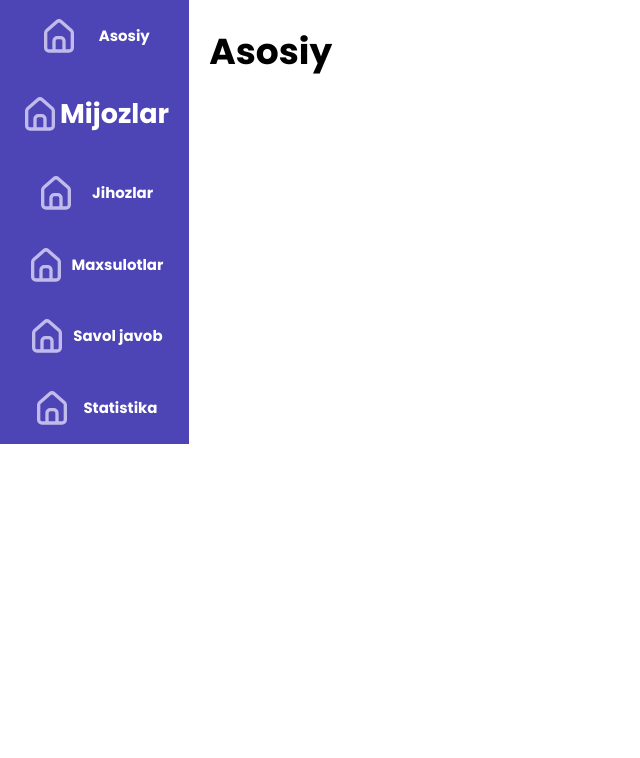
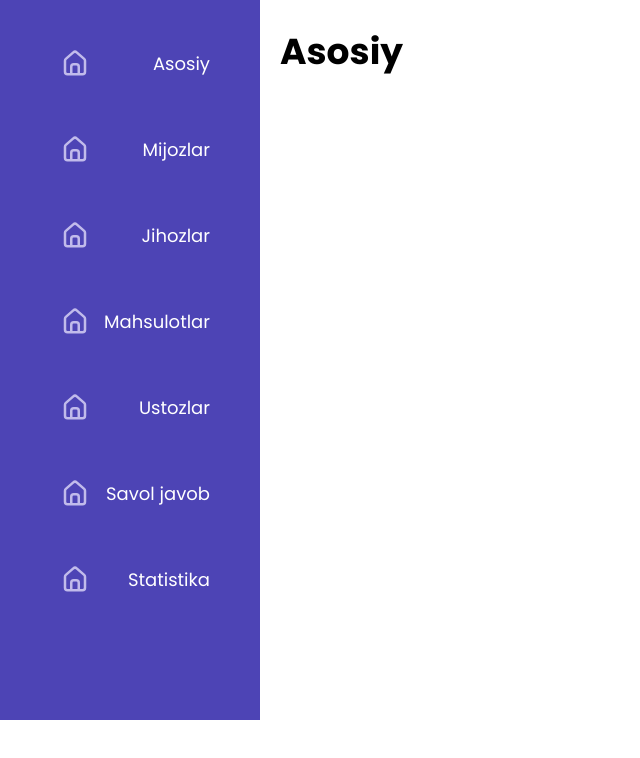
Before and after one commit to MIRZOULUGBEK9008/competation-fitness-dashboard-selfmade, a React (Create React App) app: page / in a window 1280 px wide. Shown: the top 758 px of the page, without its empty margins (0-640 px from the left). Built offline with nearby package versions, Linux system fonts and the light colour scheme.

Commit message:
The table of sidebar was changed

```diff
--- a/src/App.js
+++ b/src/App.js
@@ -16,41 +16,86 @@ function App() {
             <div className="sidebar-parts">{/* <img src="" alt="" /> */}</div>
             <NavLink to="/">
             <div className="sidebar-parts">
+
+              <ul>
+                <li>
+                  <a href="" className="active">
                   <img src={MainPhoto} alt="" />
+                     <span>Asosiy</span></a>
+                </li>
+              </ul>
 
-              <h5>Asosiy</h5>
+
             </div>
             </NavLink>
 
 
             <NavLink to="/Mijozlar">
               <div className="sidebar-parts">
+              <ul>
+                <li>
+                  <a href="" className="active">
                   <img src={MainPhoto} alt="" />
-                <h2>Mijozlar</h2>
+                     <span>Mijozlar</span></a>
+                </li>
+              </ul>
               </div>
             </NavLink>
 
             <div className="sidebar-parts">
+            <ul>
+                <li>
+                  <a href="" className="active">
                   <img src={MainPhoto} alt="" />
-              <h5>Jihozlar</h5>
+                     <span>Jihozlar</span></a>
+                </li>
+              </ul>
             </div>
 
             <NavLink to="/Mahsulotlar">
             <div className="sidebar-parts">
+            <ul>
+                <li>
+                  <a href="" className="active">
                   <img src={MainPhoto} alt="" />
-              <h5>Maxsulotlar</h5>
+                     <span>Mahsulotlar</span></a>
+                </li>
+              </ul>
             </div>
             </NavLink>
 
 
 
             <div className="sidebar-parts">
+            <ul>
+                <li>
+                  <a href="" className="active">
                   <img src={MainPhoto} alt="" />
-              <h5>Savol javob</h5>
+                     <span>Ustozlar</span></a>
+                </li>
+              </ul>
             </div>
+
             <div className="sidebar-parts">
+            <ul>
+                <li>
+                  <a href="" className="active">
                   <img src={MainPhoto} alt="" />
-              <h5>Statistika</h5>
+                     <span>Savol javob</span></a>
+                </li>
+              </ul>
+            </div>
+
+
+
+            <div className="sidebar-parts">
+            <ul>
+                <li>
+                  <a href="" className="active">
+                  <img src={MainPhoto} alt="" />
+                     <span>Statistika</span></a>
+                </li>
+              </ul>
             </div>
           </div>
         </div>
--- a/src/components/dashboard/Dashboard.css
+++ b/src/components/dashboard/Dashboard.css
@@ -1,27 +1,35 @@
-.sidebar_overall{
+.sidebar_overall {
   display: flex;
+}
+.sidebar {
+  top: 0px;
+  left: 0px;
 
-}
-.sidebar{
-
-   top: 0px;
-   left: 0px;
-
-
-   height: 100%;
-    text-align: center;
-    background-color:
-    #4D44B5;
-    color: #fff;
+  height: 720px;
+  text-align: center;
+  background-color: #4d44b5;
+  color: #fff;
+  align-items: center;
 }
 
-.sidebar-parts{
-    display: flex;
-   justify-content: space-evenly;
-    align-items: center;
+.sidebar-parts {
+  display: flex;
+  width: 220px;
+
+ padding: 10px 0px;
+  text-align: center;
 }
 
-.sidebar-parts img{
-    width: 40px;
-    height: 40px;
+.sidebar-parts img {
+  width: 30px;
+  height: 30px;
 }
+
+.active{
+    text-align: center;
+    align-items:center;
+    display: flex;
+    gap: 10px;
+    width: 150px;
+    justify-content: space-between;
+}
--- a/src/components/dashboard/Dashboard.jsx
+++ b/src/components/dashboard/Dashboard.jsx
@@ -1,8 +1,6 @@
 import React from "react";
 import "./Dashboard.css";
-import MainPhoto from "../../assets/icons/icon-main-min.svg";
 
-import { NavLink } from "react-router-dom";
 
 const Dashboard = () => {
   return (
--- a/src/styles/style.css
+++ b/src/styles/style.css
@@ -206,3 +206,7 @@ a{
   color: white;
   text-decoration: none;
 }
+
+li{
+  list-style: none;
+}
```
Lines whose indentation alone changed are shown as unchanged.
